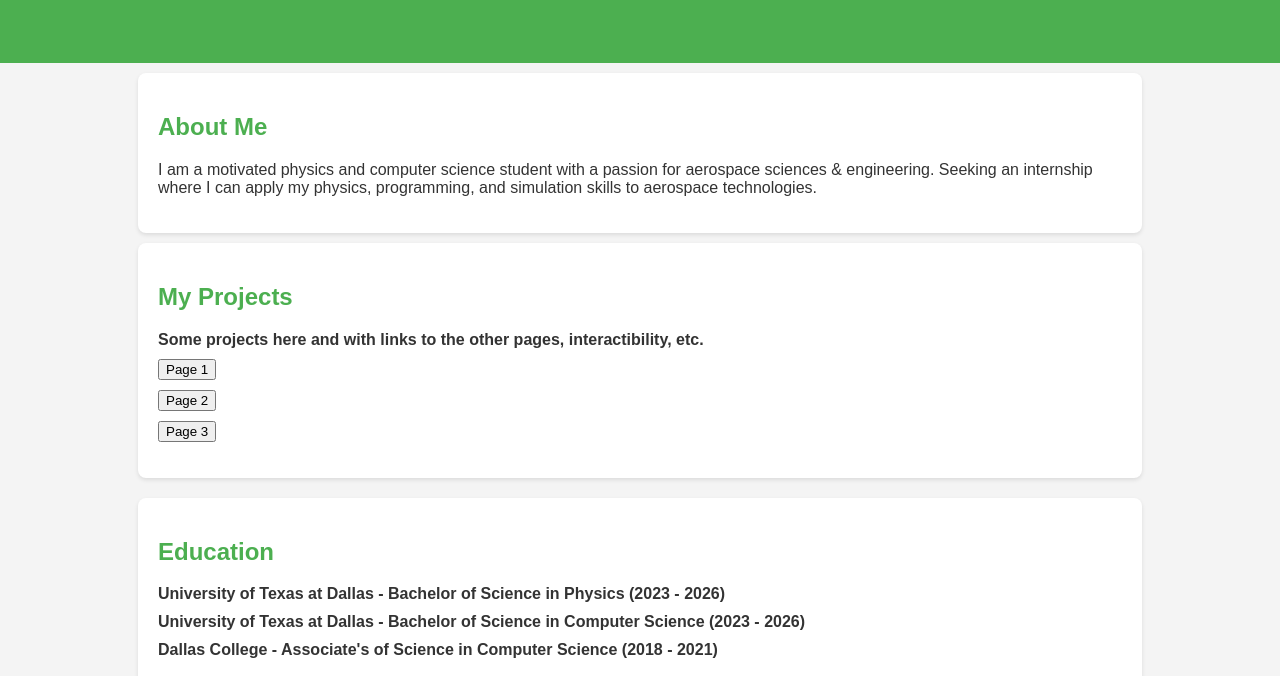
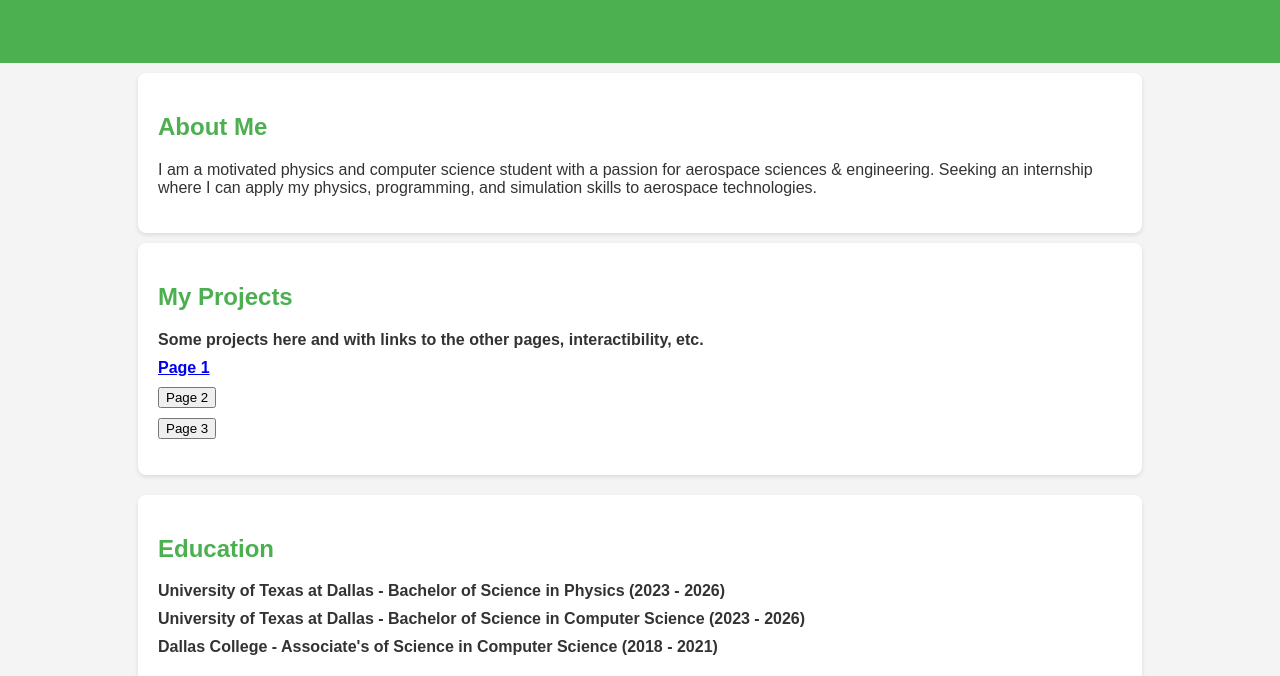
Before and after one commit to TheBrookHorse/Resume, a plain HTML site: page index.html in a window 1280 px wide. Shown: the part 124-800 px from the top of the page. Drawn offline with Linux system fonts and the light colour scheme.

Commit message:
Update index.html

```diff
--- a/index.html
+++ b/index.html
@@ -29,7 +29,7 @@
             <li><strong>Some projects here and with links to the other pages, interactibility, etc.</li>
             <!-- Navigation Buttons -->
             <div id="navigation-buttons">
-                <li><button onclick="navigateTo('AASpaceSimTest/page1.html')">Page 1</button></li>
+                <li><a class="click-me" href="AASpaceSimTest/page1.html">Page 1</a></li>
                 <li><button onclick="navigateTo('AASpaceSimTest/page2.html')">Page 2</button></li>
                 <li><button onclick="navigateTo('AASpaceSimTest/page3.html')">Page 3</button></li>
             </div>
```
